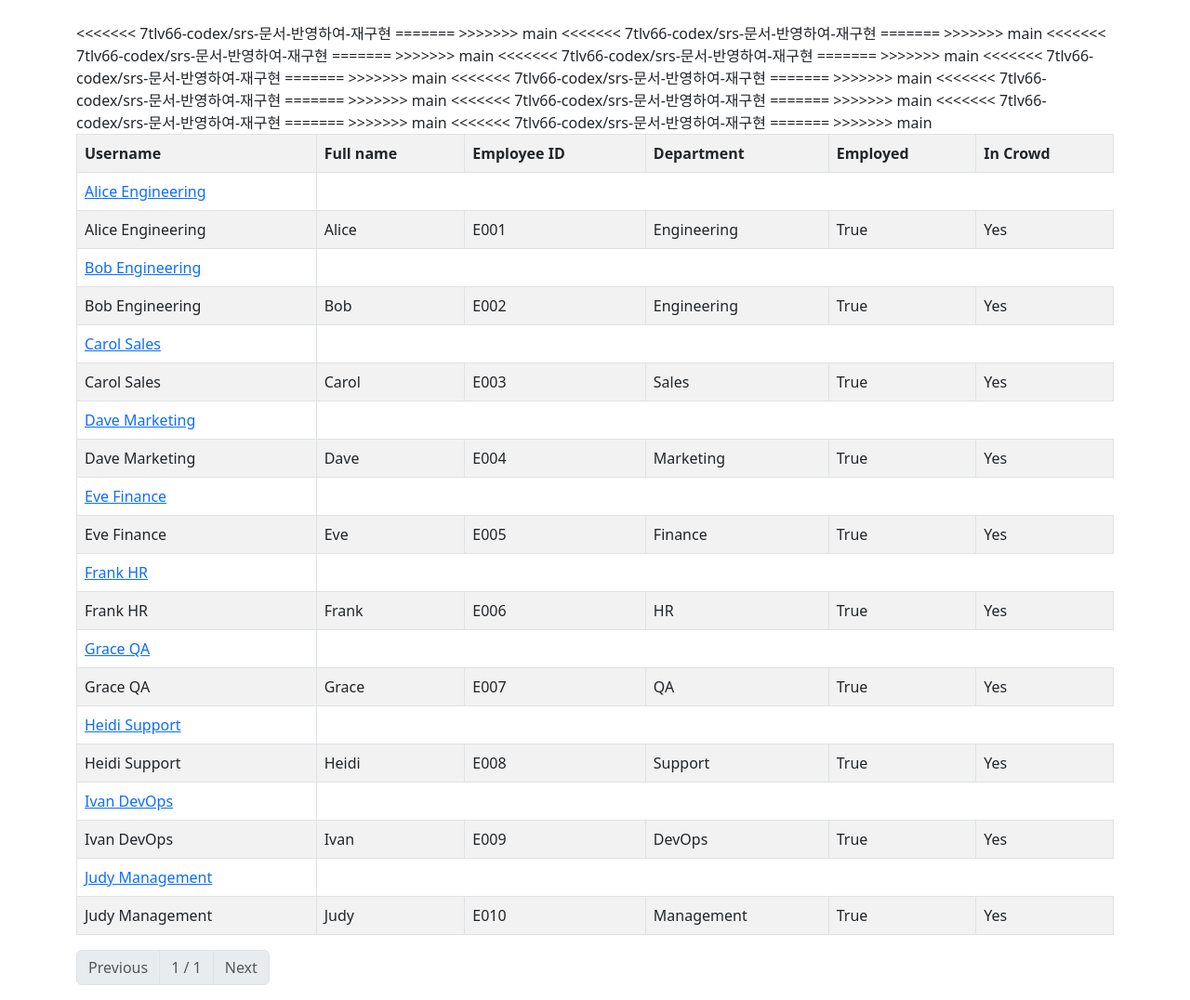
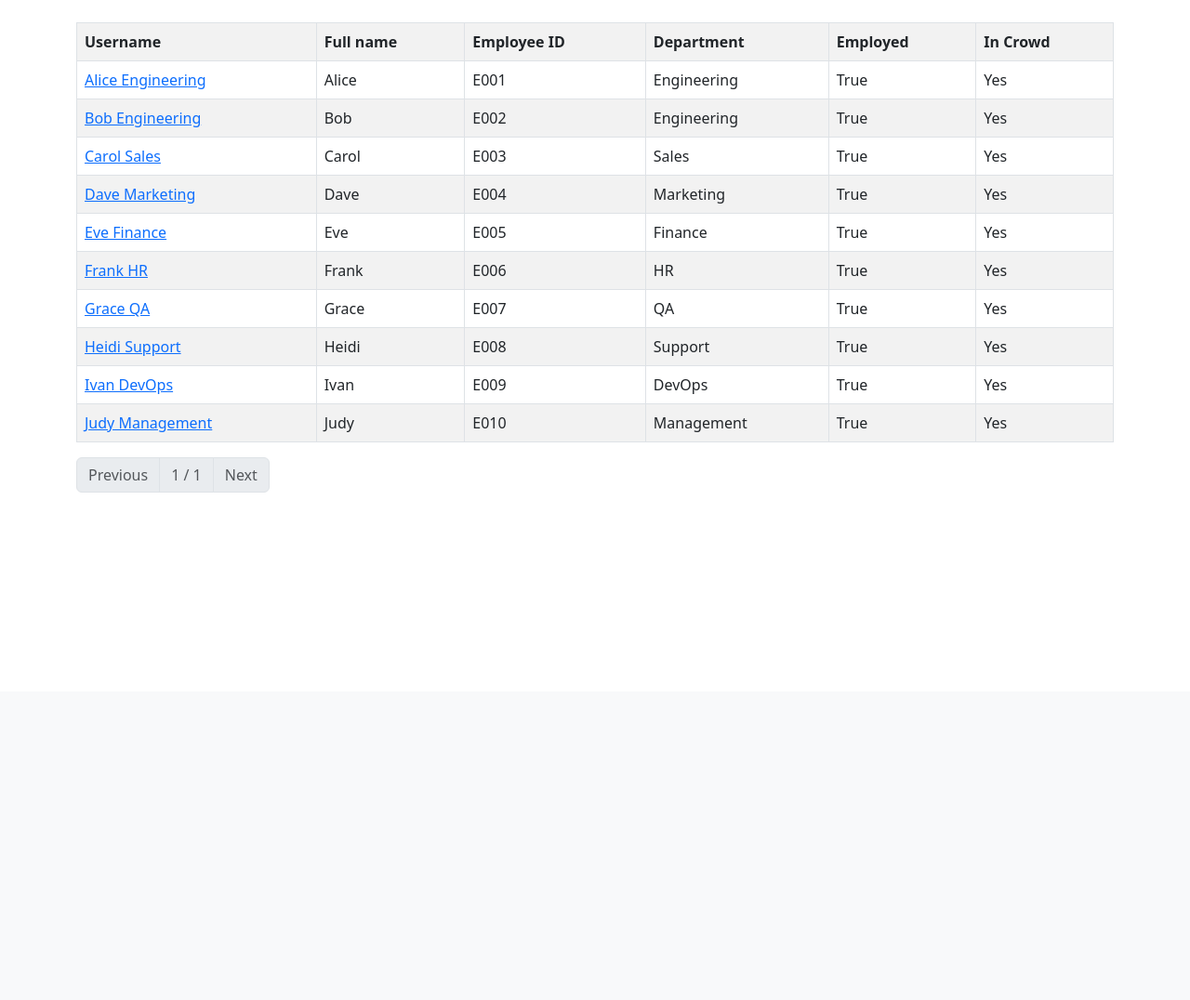
Before and after one commit to ykylee/codex_test, a Django app: page /compare/ in a window 1280 px wide. Shown: the part 56-1132 px from the top of the page at 93% size. After the commit the page ends 586 px from the top, so only its background shows below. Run offline with Django 5.2, Linux system fonts and the light colour scheme; some libraries are stand-ins or nearby versions.

Commit message:
Fix merge conflict artifacts

```diff
--- a/users/templates/users/base.html
+++ b/users/templates/users/base.html
@@ -60,17 +60,6 @@ if (searchInput) {
       });
   });
 }
-
-<<<<<<< 7tlv66-codex/srs-문서-반영하여-재구현
-=======
-document.addEventListener('DOMContentLoaded', () => {
-  document.querySelectorAll('tr[data-href]').forEach(tr => {
-    tr.addEventListener('click', () => {
-      window.location = tr.dataset.href;
-    });
-  });
-});
->>>>>>> main
 </script>
 </body>
 </html>
--- a/users/templates/users/comparison.html
+++ b/users/templates/users/comparison.html
@@ -13,13 +13,8 @@
         <th>In Crowd</th>
     </tr>
     {% for emp in employees %}
-<<<<<<< 7tlv66-codex/srs-문서-반영하여-재구현
     <tr>
         <td><a href="{% url 'employee_detail' emp.employee_id %}">{{ emp.username }}</a></td>
-=======
-    <tr data-href="{% url 'employee_detail' emp.employee_id %}">
-        <td>{{ emp.username }}</td>
->>>>>>> main
         <td>{{ emp.full_name }}</td>
         <td>{{ emp.employee_id }}</td>
         <td>{{ emp.department }}</td>
--- a/users/templates/users/crowd_users.html
+++ b/users/templates/users/crowd_users.html
@@ -16,7 +16,6 @@
         <th>Actions</th>
     </tr>
     {% for user in users %}
-<<<<<<< 7tlv66-codex/srs-문서-반영하여-재구현
     <tr{% if not user.employed %} class="table-danger"{% endif %}>
         <td>
             {% if user.employee_id %}
@@ -25,10 +24,6 @@
                 {{ user.username }}
             {% endif %}
         </td>
-=======
-    <tr data-href="{% if user.employee_id %}{% url 'employee_detail' user.employee_id %}{% endif %}"{% if not user.employed %} class="table-danger"{% endif %}>
-        <td>{{ user.username }}</td>
->>>>>>> main
         <td>{% if user.employed %}Yes{% else %}No{% endif %}</td>
         <td>
             <form method="post" action="{% url 'deactivate_user' %}" class="d-inline deactivate-form">
```
